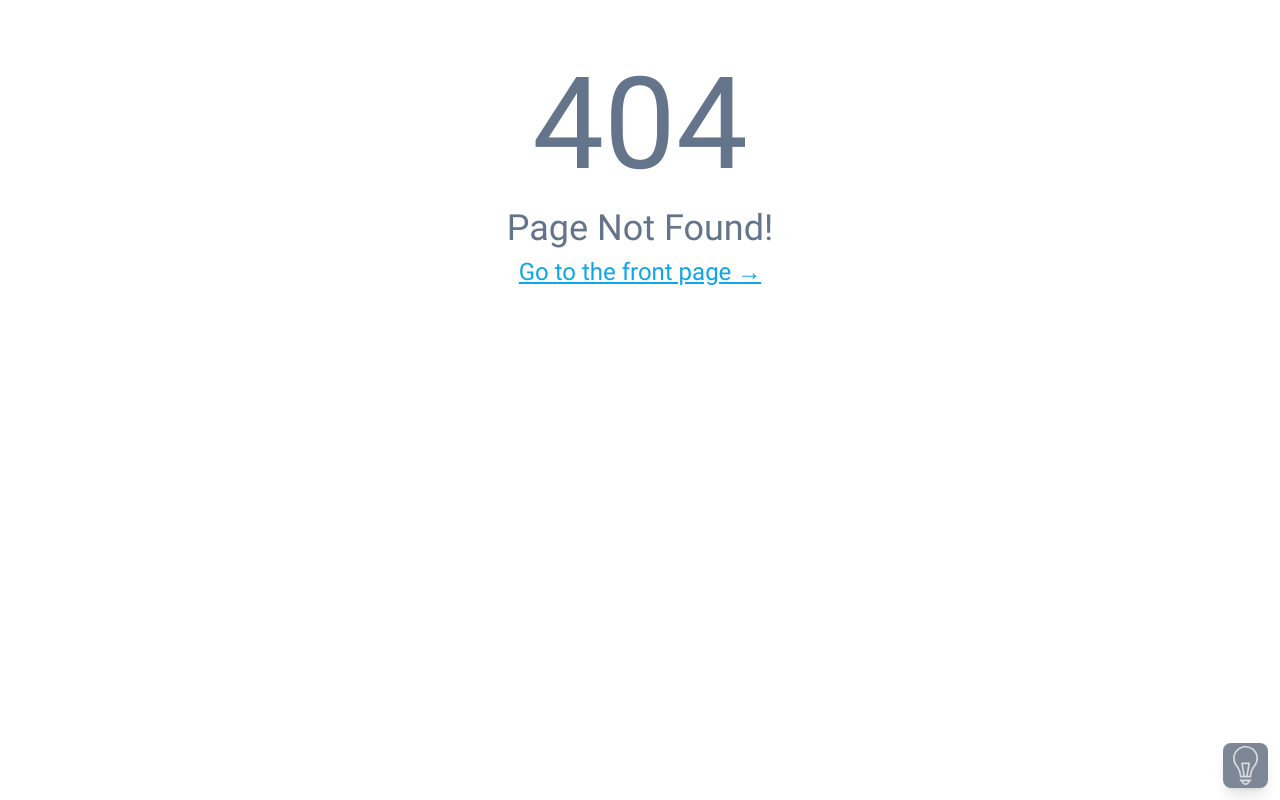
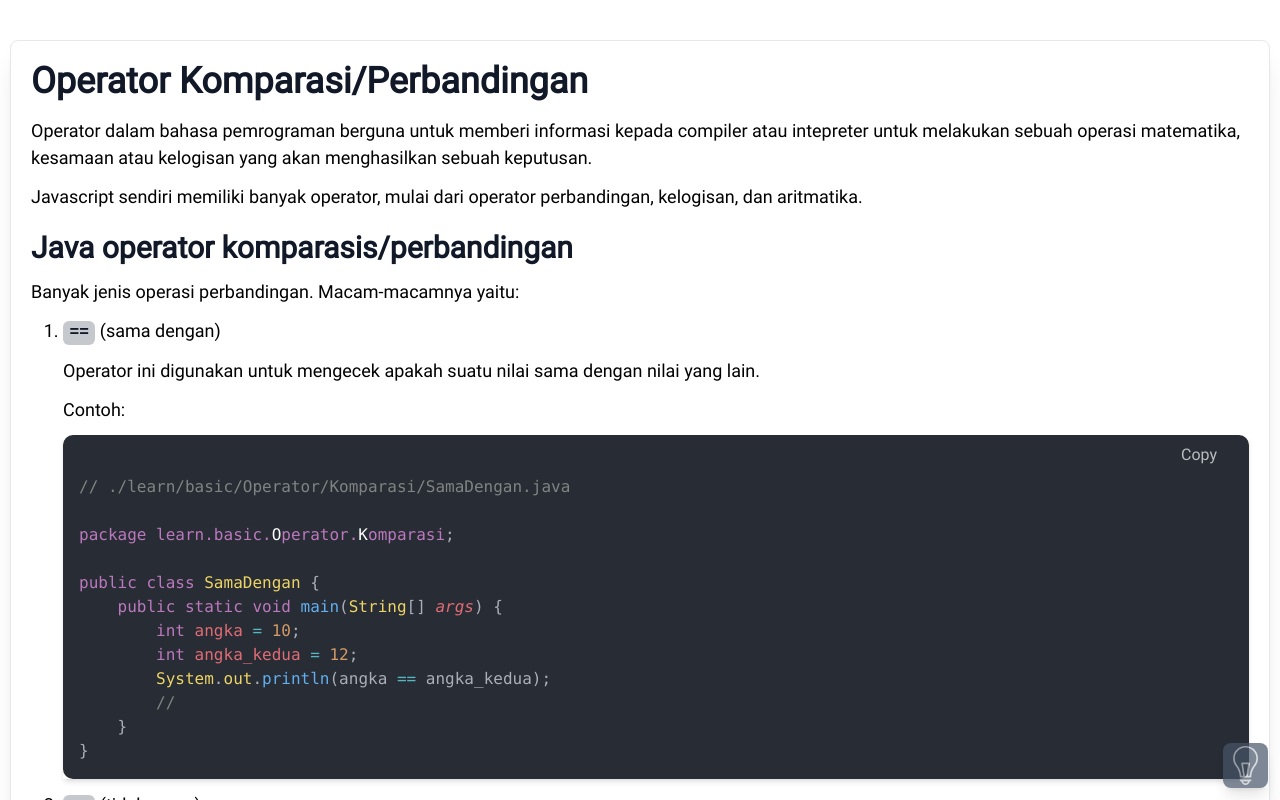
Before and after one commit to navetacandra/bellshade-website, a React (Create React App) app: page /java/basic/operator-komparasi in a window 1280 px wide. Before the commit this address had no page. Shown: the top 800 px of the page. Built offline with nearby package versions, Linux system fonts and the light colour scheme.

Commit message:
add java/basic/operator-komparasi page

```diff
--- a/src/app.jsx
+++ b/src/app.jsx
@@ -32,6 +32,7 @@ function App() {
       TipeData: lazy(() => import("./pages/java/basic/002_TipeData")),
       DataCasting: lazy(() => import("./pages/java/basic/003_DataCasting")),
       OperatorAritmatika: lazy(() => import("./pages/java/basic/004_OperatorAritmatika")),
+      OperatorKomparasi: lazy(() => import("./pages/java/basic/005_OperatorKomparasi")),
     }
   }
 
@@ -67,6 +68,7 @@ function App() {
             <Route path="/java/basic/variabel-dan-tipe-data" element={<JavaPage.Basic.TipeData />} />
             <Route path="/java/basic/data-casting" element={<JavaPage.Basic.DataCasting />} />
             <Route path="/java/basic/operator-aritmatika" element={<JavaPage.Basic.OperatorAritmatika />} />
+            <Route path="/java/basic/operator-komparasi" element={<JavaPage.Basic.OperatorKomparasi />} />
             {/* End Java Route */}
 
 
--- a/src/data-json/java/000_welcome.json
+++ b/src/data-json/java/000_welcome.json
@@ -27,7 +27,7 @@
             "langkah": "05",
             "topik": "Operator Komparasi",
             "target_pembelajaran": "Memahami operator perbandingan dalam Java",
-            "status": "on_progress"
+            "status": "done"
         },
         {
             "langkah": "06",
--- /dev/null
+++ b/src/data-json/java/basic/005_operator-komparasi.json
@@ -0,0 +1,110 @@
+[
+    {
+        "title": "#mark_code[==] (sama dengan)",
+        "desc": "Operator ini digunakan untuk mengecek apakah suatu nilai sama dengan nilai yang lain.",
+        "code": [
+            "#cmt[// ./learn/basic/Operator/Komparasi/SamaDengan.java]",
+            "",
+            "#m[package learn.basic.] #w[O] #m[perator.] #w[K] #m[omparasi] #_[;]",
+            "",
+            "#m[public class ] #y[SamaDengan ] #_[{]",
+            "#m[    public static void ] #b[main] #_[(] #y[String] #_[[] ] #p[<i>args</i>] #_[) {]",
+            "#m[        int ] #p[angka ] #c[= ] #o[10] #_[;]",
+            "#m[        int ] #p[angka_kedua ] #c[= ] #o[12] #_[;]",
+            "#y[        System] #_[.] #y[out] #_[.] #b[println] #_[(angka ] #c[== ] #_[angka_kedua);]",
+            "#cmt[        // ]",
+            "#_[    }]",
+            "#_[}]"
+        ]
+    },
+    {
+        "title": "#mark_code[!=] (tidak sama)",
+        "desc": "Operator ini digunakan untuk mengecek apakah suatu nilai tidak sama dengan nilai yang lain.",
+        "code": [
+            "#cmt[// ./learn/basic/Operator/Komparasi/TidakSamaDengan.java]",
+            "",
+            "#m[package learn.basic.] #w[O] #m[perator.] #w[K] #m[omparasi] #_[;]",
+            "",
+            "#m[public class ] #y[TidakSamaDengan ] #_[{]",
+            "#m[    public static void ] #b[main] #_[(] #y[String] #_[[] ] #p[<i>args</i>] #_[) {]",
+            "#m[        int ] #p[angka ] #c[= ] #o[10] #_[;]",
+            "#m[        int ] #p[angka_kedua ] #c[= ] #o[12] #_[;]",
+            "#y[        System] #_[.] #y[out] #_[.] #b[println] #_[(angka ] #c[!= ] #_[angka_kedua);]",
+            "#cmt[        // ]",
+            "#_[    }]",
+            "#_[}]"
+        ]
+    },
+    {
+        "title": "#mark_code[>] (lebih besar dari)",
+        "desc": "Operator ini digunakan untuk membandingkan sebuah nilai apakah lebih besar daripada nilai yang lain.",
+        "code": [
+            "#cmt[// ./learn/basic/Operator/Komparasi/LebihDari.java]",
+            "",
+            "#m[package learn.basic.] #w[O] #m[perator.] #w[K] #m[omparasi] #_[;]",
+            "",
+            "#m[public class ] #y[LebihDari ] #_[{]",
+            "#m[    public static void ] #b[main] #_[(] #y[String] #_[[] ] #p[<i>args</i>] #_[) {]",
+            "#m[        int ] #p[angka ] #c[= ] #o[10] #_[;]",
+            "#m[        int ] #p[angka_kedua ] #c[= ] #o[12] #_[;]",
+            "#y[        System] #_[.] #y[out] #_[.] #b[println] #_[(angka ] #c[> ] #_[angka_kedua);]",
+            "#cmt[        // ]",
+            "#_[    }]",
+            "#_[}]"
+        ]
+    },
+    {
+        "title": "#mark_code[<] (kurang dari)",
+        "desc": "Operator ini digunakan untuk membandingkan sebuah nilai apakah kurang daripada nilai yang lain.",
+        "code": [
+            "#cmt[// ./learn/basic/Operator/Komparasi/KurangDari.java]",
+            "",
+            "#m[package learn.basic.] #w[O] #m[perator.] #w[K] #m[omparasi] #_[;]",
+            "",
+            "#m[public class ] #y[KurangDari ] #_[{]",
+            "#m[    public static void ] #b[main] #_[(] #y[String] #_[[] ] #p[<i>args</i>] #_[) {]",
+            "#m[        int ] #p[angka ] #c[= ] #o[10] #_[;]",
+            "#m[        int ] #p[angka_kedua ] #c[= ] #o[12] #_[;]",
+            "#y[        System] #_[.] #y[out] #_[.] #b[println] #_[(angka ] #c[< ] #_[angka_kedua);]",
+            "#cmt[        // ]",
+            "#_[    }]",
+            "#_[}]"
+        ]
+    },
+    {
+        "title": "#mark_code[>=] (lebih besar sama dengan)",
+        "desc": "Operator ini digunakan untuk membandingkan sebuah nilai apakah lebih besar daripada atau sama dengan nilai yang lain.",
+        "code": [
+            "#cmt[// ./learn/basic/Operator/Komparasi/LebihBesar_SamaDengan.java]",
+            "",
+            "#m[package learn.basic.] #w[O] #m[perator.] #w[K] #m[omparasi] #_[;]",
+            "",
+            "#m[public class ] #y[LebihBesar_SamaDengan ] #_[{]",
+            "#m[    public static void ] #b[main] #_[(] #y[String] #_[[] ] #p[<i>args</i>] #_[) {]",
+            "#m[        int ] #p[angka ] #c[= ] #o[10] #_[;]",
+            "#m[        int ] #p[angka_kedua ] #c[= ] #o[12] #_[;]",
+            "#y[        System] #_[.] #y[out] #_[.] #b[println] #_[(angka ] #c[>= ] #_[angka_kedua);]",
+            "#cmt[        // ]",
+            "#_[    }]",
+            "#_[}]"
+        ]
+    },
+    {
+        "title": "#mark_code[<=] (kurang dari sama dengan)",
+        "desc": "Operator ini digunakan untuk membandingkan sebuah nilai apakah kurang daripada atau sama dengan nilai yang lain.",
+        "code": [
+            "#cmt[// ./learn/basic/Operator/Komparasi/KurangDari_SamaDengan.java]",
+            "",
+            "#m[package learn.basic.] #w[O] #m[perator.] #w[K] #m[omparasi] #_[;]",
+            "",
+            "#m[public class ] #y[KurangDari_SamaDengan ] #_[{]",
+            "#m[    public static void ] #b[main] #_[(] #y[String] #_[[] ] #p[<i>args</i>] #_[) {]",
+            "#m[        int ] #p[angka ] #c[= ] #o[10] #_[;]",
+            "#m[        int ] #p[angka_kedua ] #c[= ] #o[12] #_[;]",
+            "#y[        System] #_[.] #y[out] #_[.] #b[println] #_[(angka ] #c[<= ] #_[angka_kedua);]",
+            "#cmt[        // ]",
+            "#_[    }]",
+            "#_[}]"
+        ]
+    }
+]
--- /dev/null
+++ b/src/pages/java/basic/005_OperatorKomparasi.jsx
@@ -0,0 +1,50 @@
+import React, { Fragment } from "react";
+import WrapperTemplate from "../../../components/WrapperTemplate";
+import SyntaxHighlighter from "../../../components/SyntaxHighlighter";
+import data_json from "../../../data-json/java/basic/005_operator-komparasi.json";
+import { OrderedList } from "../../../components/List";
+import TextStyle from "../../../components/TextStyle";
+
+function OperatorKomparasi() {
+    return (
+        <WrapperTemplate>
+            <section className="my-5">
+                <h2 className="title-2">Operator Komparasi/Perbandingan</h2>
+                <p className="section_text">
+                    Operator dalam bahasa pemrograman berguna untuk memberi informasi kepada compiler atau intepreter untuk melakukan sebuah operasi matematika, kesamaan atau kelogisan yang akan menghasilkan sebuah keputusan.
+                </p>
+                <p className="section_text">
+                    Javascript sendiri memiliki banyak operator, mulai dari operator perbandingan, kelogisan, dan aritmatika.
+                </p>
+            </section>
+            <section className="my-5">
+                <h3 className="subtitle-h3">Java operator komparasis/perbandingan</h3>
+                <p className="section_text">
+                    Banyak jenis operasi perbandingan. Macam-macamnya yaitu:
+                </p>
+                <OrderedList className="section_text">
+                    {
+                        data_json.map((val, key) => (
+                            <Fragment key={key}>
+                                {
+                                    [val.title].map((val1, key1) => (
+                                        <li key={key1}>
+                                            <p className='section_text'>
+                                                <TextStyle list_text={val1} />
+                                            </p>
+                                        </li>
+                                    ))
+                                }
+                                <p className="section_text">{val.desc}</p>
+                                <p className="section_text">Contoh:</p>
+                                <SyntaxHighlighter code={val.code} />
+                            </Fragment>
+                        ))
+                    }
+                </OrderedList>
+            </section>
+        </WrapperTemplate>
+    )
+};
+
+export default OperatorKomparasi;
```
